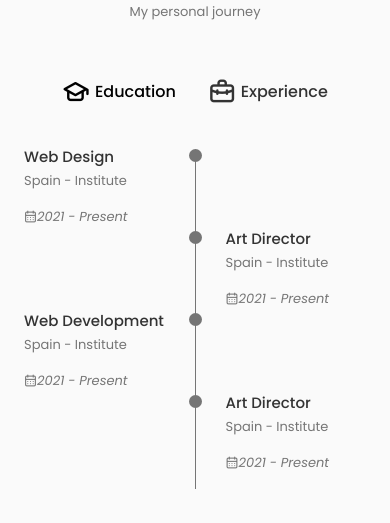
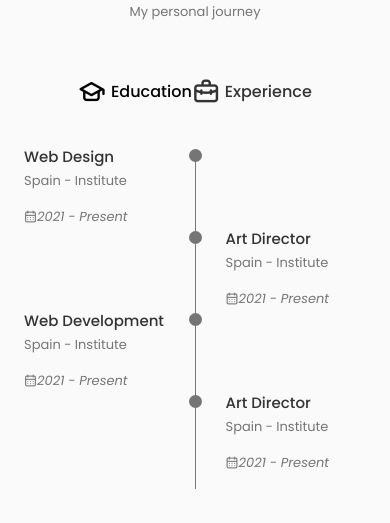
Before and after one commit to ImeshaDilshani/site-p, a React (Create React App) app: page / in a window 390 px wide. Shown: the part 2808-3331 px from the top of the page. Built offline with nearby package versions, Linux system fonts and the light colour scheme.

Commit message:
responsiveness of qualification section

```diff
--- a/src/components/qualification/qualification.css
+++ b/src/components/qualification/qualification.css
@@ -1,5 +1,5 @@
 .qualification__container{
-    max-width: 768px;
+    max-width: 400px;
 }
 
 .qualification__tabs{
@@ -80,3 +80,36 @@
     background-color: var(--text-color);
     transform: translate(6px, -7px);
 }
+
+/*=============== BREAKPOINTS ===============*/
+/* For large devices */
+@media screen and (max-width: 992px) {
+    .qualification__container{
+        margin-left: auto;
+        margin-right: auto;
+    }
+  }
+
+  /* For medium devices */
+  @media screen and (max-width: 768px) {
+    .qualification__container{
+        margin-left: var(--mb-1-5);
+        margin-right: var(--mb-1-5);
+    }
+  }
+
+  @media screen and (max-width: 576px) {
+    .qualification__section{
+        grid-template-columns: initial;
+    }
+    .qualification__button{
+        margin: 0 var(--mb-0--75);
+    }
+  }
+
+  /* For small devices */
+  @media screen and (max-width: 350px) {
+    .qualification__data{
+        gap:0.5rem;
+    }
+  }
```
